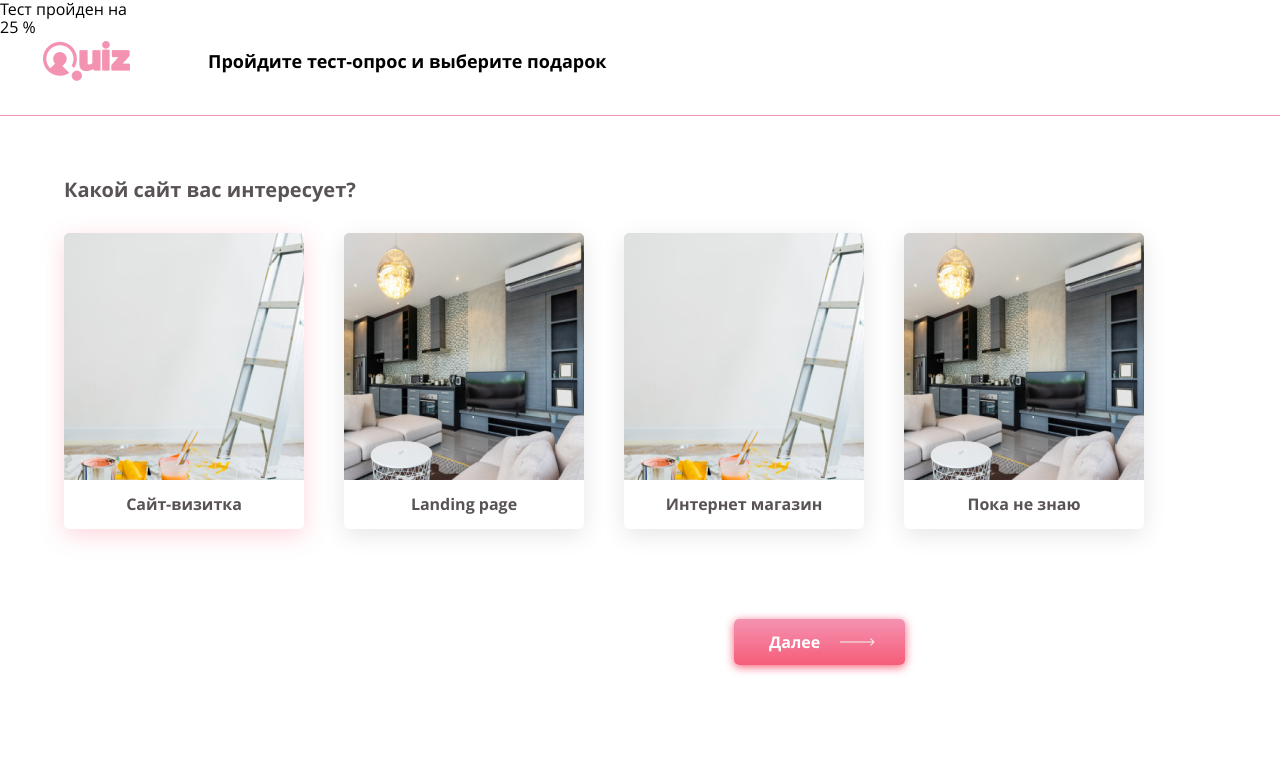
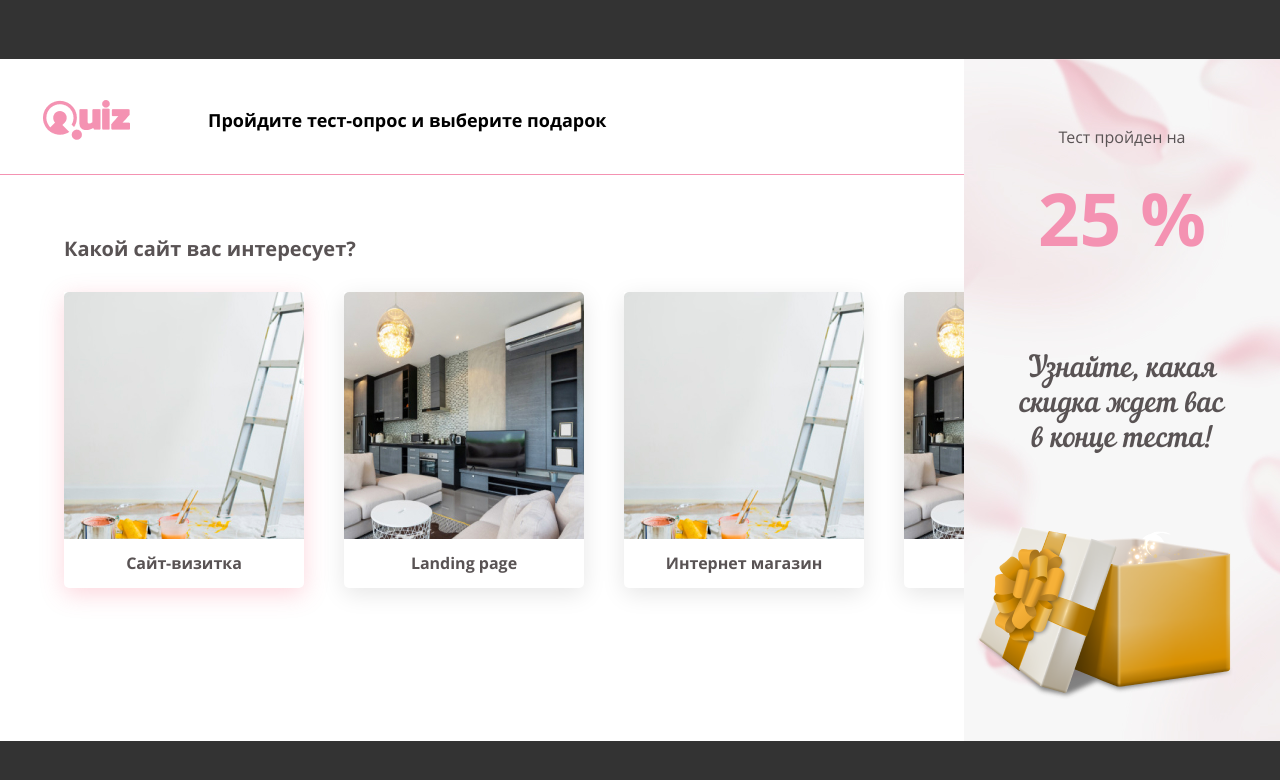
Before and after one commit to rumyantsevaT/quiz, a plain HTML site: page index.html in a window 1280 px wide. Drawn offline with Linux system fonts and the light colour scheme.

Commit message:
next etap

```diff
--- a/css/style.css
+++ b/css/style.css
@@ -79,6 +79,7 @@
 button {
   cursor: pointer;
 }
+/* Кнопка вызывающая модалку */
 .pass-test {
   display: flex;
   align-items: center;
@@ -103,17 +104,41 @@
   background: linear-gradient(180deg, #f492b2 0%, #f65d77 100%);
 }
 .pass-test__button {
-  max-width: 300px;
+  max-width: 270px;
 }
+.overlay {
+  position: fixed;
+  top: 50%;
+  left: 50%;
+  transform: translate(-50%, -50%);
+  -webkit-transform: translate(-50%, -50%);
+  -moz-transform: translate(-50%, -50%);
+  -ms-transform: translate(-50%, -50%);
+  -o-transform: translate(-50%, -50%);
+  width: 100%;
+  height: 100%;
+  background: rgba(0, 0, 0, 0.8);
+  z-index: 30;
+}
+
 .quiz {
-  /* border: 4px solid #999; */
-  background: #fff;
-  max-width: 1300px;
+  position: fixed;
+  top: 50%;
+  left: 50%;
+  transform: translate(-50%, -50%);
+  -webkit-transform: translate(-50%, -50%);
+  -moz-transform: translate(-50%, -50%);
+  -ms-transform: translate(-50%, -50%);
+  -o-transform: translate(-50%, -50%);
+  background-color: #fff;
+  max-width: 1311px;
   width: 100%;
-  margin: 0 auto;
-  height: 70vh;
-  max-height: 890px;
+  height: 682px;
+  max-height: 95%;
+  z-index: 40;
+  overflow: auto;
 }
+
 .quiz-head {
   padding: 41px 0 34px 43px;
   display: flex;
@@ -162,7 +187,7 @@
   margin-right: 0;
 }
 .form__label-radio.active-radio {
-  box-shadow: 0 6px 23px rgba(246,93,119, 0.25);
+  box-shadow: 0 6px 23px rgba(246, 93, 119, 0.25);
 }
 .form__radio {
   display: none;
@@ -184,8 +209,8 @@
   align-items: center;
   justify-content: center;
 }
-.form-button__indent{
-  margin-top: 50px;
+.form-button__indent {
+  margin-top: 20px;
   margin-left: auto;
   display: flex;
   align-self: center;
@@ -193,7 +218,7 @@
 .form-button__btn-next {
   max-width: 171px;
   display: block;
-  margin-right: 375px;
+  /* margin-right: 375px; */
   text-align: left;
   padding-left: 35px;
   position: relative;
@@ -212,17 +237,51 @@
   margin-left: auto;
 }
 
+/* Cайдбар картинка */
+
 .quiz-position {
   position: absolute;
   top: 0;
   right: 0;
-  min-width: 316px;
-  width: 100%;
+  width: 316px;
+  /* width: 100%; */
   min-height: 100%;
 }
 .quiz-position__bg {
-  background: url ('../img/quiz-bg.jpg') no-repeat;
+  background: url("../img/quiz-bg.jpg") no-repeat;
   width: 100%;
   height: 682px;
   background-size: cover;
 }
+.quiz-position__on {
+  font-size: 16px;
+  line-height: 22px;
+  text-align: center;
+  color: #595354;
+  padding: 67px 0 20px;
+  display: block;
+}
+.quiz-position__percent {
+  font-weight: bold;
+  font-size: 73px;
+  line-height: 99px;
+  text-align: center;
+  color: #f492b2;
+  margin-bottom: 85px;
+}
+.quiz-position__find-out {
+  display: block;
+  font-family: Nautilus Pompilius;
+  font-size: 29px;
+  line-height: 121%;
+  text-align: center;
+  color: #595354;
+  margin: 0 auto 70px;
+  min-width: 210px;
+  padding: 0 47px;
+}
+.quiz-position__image {
+  background:url("../img/box.png") no-repeat;
+  max-width: 286px;
+  height: 188px;
+}
--- a/index.html
+++ b/index.html
@@ -9,6 +9,14 @@
     <link rel="stylesheet" href="./css/style.css" />
   </head>
   <body>
+    <div class="pass-test pass-test__content">
+      <button class="button pass-test__button button--primary">
+        Пройти тест
+      </button>
+    </div>
+
+    <div class="overlay"></div>
+
     <div class="quiz">
       <div class="quiz__content">
         <div class="quiz-head">
@@ -100,15 +108,21 @@
             <fieldset class="form__fieldset" style="display: none"></fieldset>
           </form>
         </div>
-        <div class="quiz-position">
-          <div class="quiz-position__bg">
-            <span class="quiz-position_on">Тест пройден на</span>
-            <div class="quiz-position__percent">
-              <span id="quiz-position__percent-change">25</span> %
-            </div>
+      </div>
+
+      <div class="quiz-position">
+        <div class="quiz-position__bg">
+          <span class="quiz-position__on">Тест пройден на</span>
+          <div class="quiz-position__percent">
+            <span id="quiz-position__percent-change">25</span> %
           </div>
+          <span class="quiz-position__find-out">
+            Узнайте, какая скидка ждет вас в конце теста!
+          </span>
+          <div class="quiz-position__image"></div>
         </div>
       </div>
     </div>
+
   </body>
 </html>
```
Also changed, not shown: img/box.png (added).
